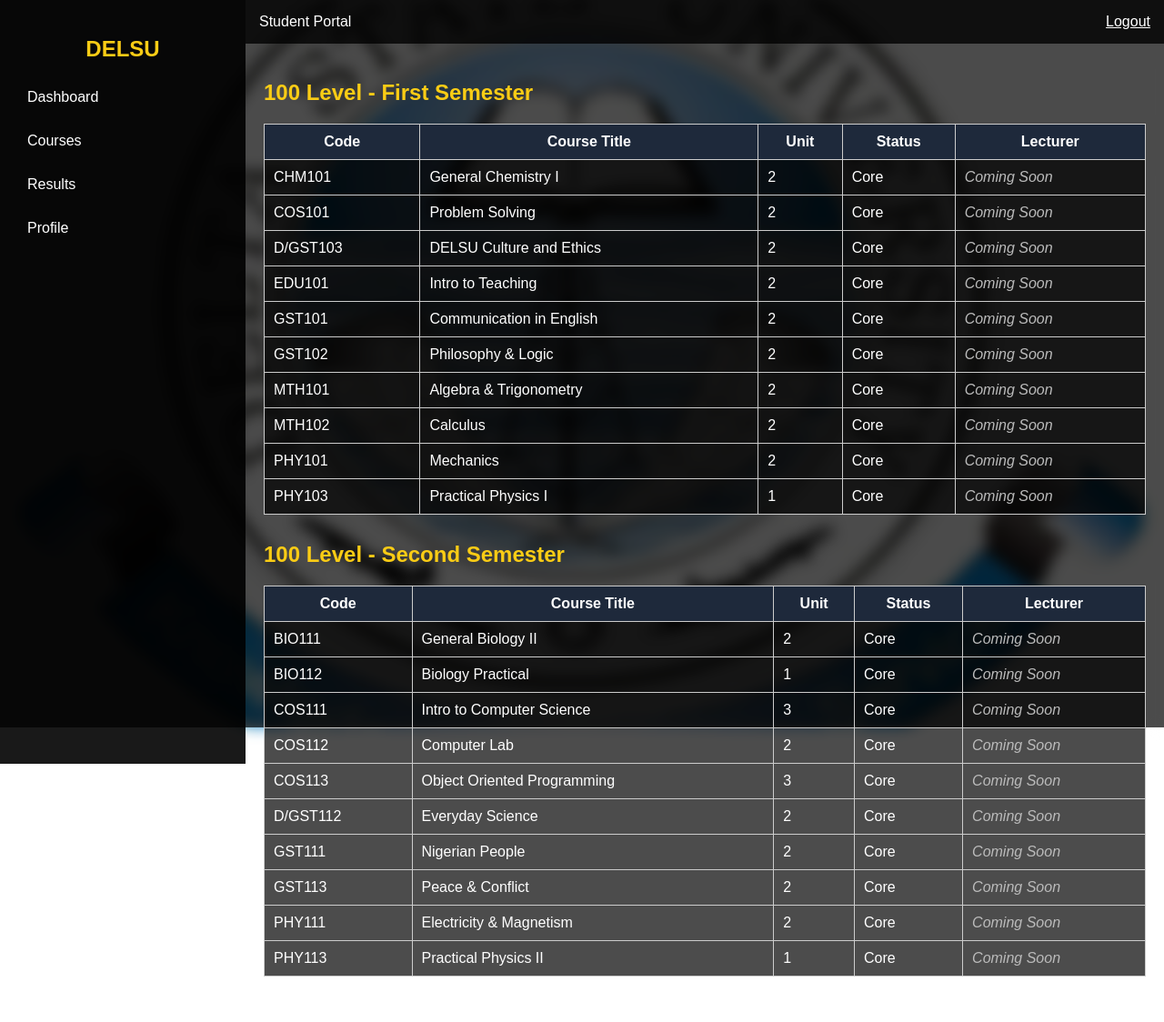
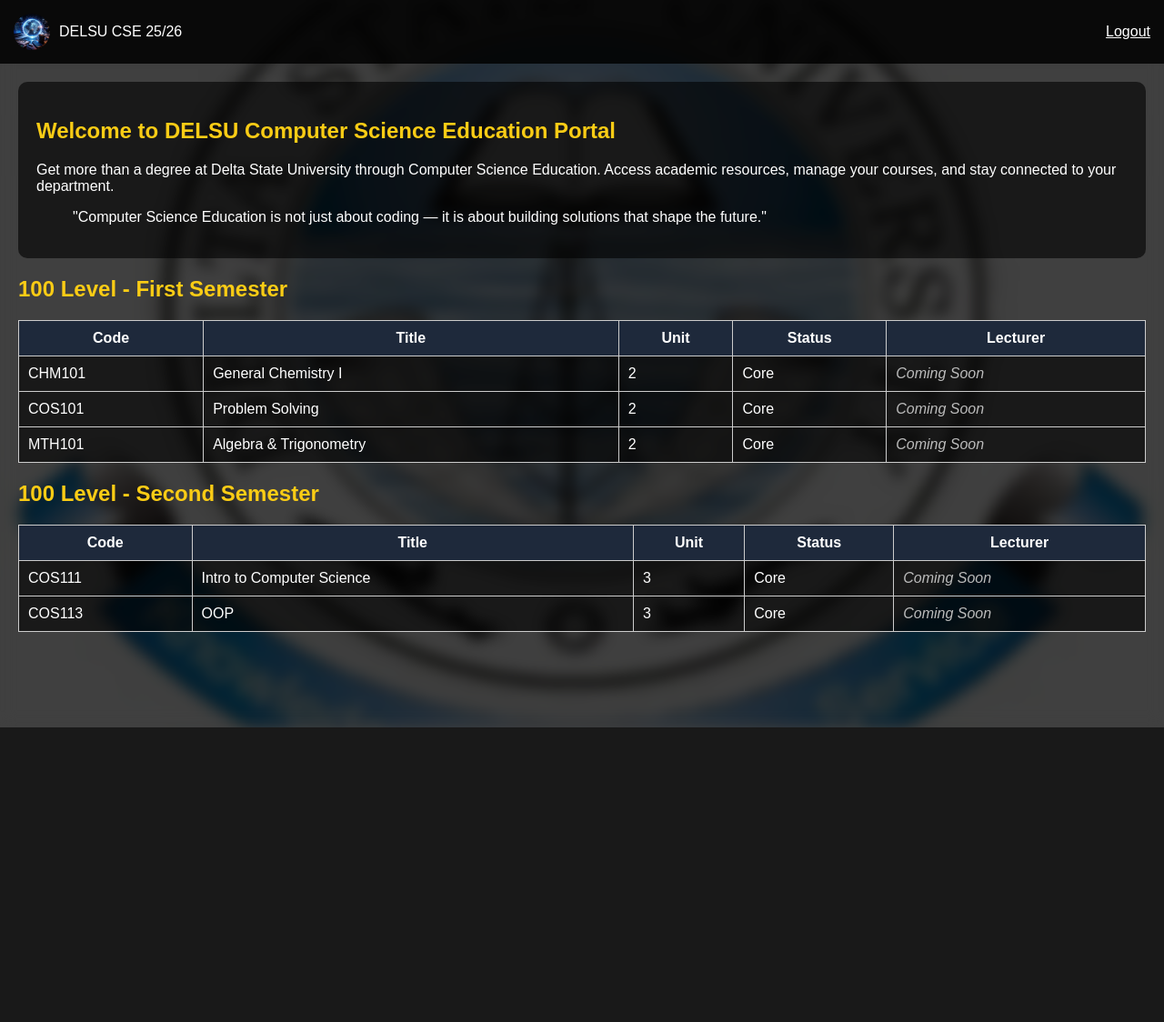
Before and after one commit to successfulone/mywebsite, a Flask app: page /dashboard in a window 1280 px wide. Shown: the whole page at 91% size. After the commit the page ends 800 px from the top, so only its background shows below. Run offline with Flask 3, Linux system fonts and the light colour scheme; the visitor is signed in with stand-in values (Sample User, id 1).

Commit message:
full portal redesign

```diff
--- a/app.py
+++ b/app.py
@@ -1,7 +1,7 @@
 from flask import Flask, render_template, request, redirect, session
 
 app = Flask(__name__)
-app.secret_key = "secretkey"
+app.secret_key = "delsu_secret_key"
 
 @app.route("/")
 def home():
@@ -14,7 +14,7 @@ def login():
     if request.method == "POST":
         matric = request.form.get("matric")
 
-        if matric:  # simple check
+        if matric:
             session["user"] = matric
             return redirect("/dashboard")
 
@@ -29,7 +29,7 @@ def dashboard():
 
 @app.route("/logout")
 def logout():
-    session.pop("user", None)
+    session.clear()
     return redirect("/login")
 
 if __name__ == "__main__":
--- a/templates/dashboard.html
+++ b/templates/dashboard.html
@@ -1,7 +1,7 @@
 <!DOCTYPE html>
 <html>
 <head>
-    <title>DELSU Portal</title>
+    <title>Dashboard</title>
 
     <style>
         body {
@@ -10,11 +10,12 @@
             color: white;
         }
 
-        /* BACKGROUND */
         .background {
             position: fixed;
-            width: 100%;
-            height: 100%;
+            top: 0;
+            left: 0;
+            right: 0;
+            bottom: 0;
             background: url("{{ url_for('static', filename='bg.png') }}") center/cover no-repeat;
             filter: blur(8px);
             z-index: -2;
@@ -22,77 +23,60 @@
 
         .overlay {
             position: fixed;
-            width: 100%;
-            height: 100%;
-            background: rgba(0,0,0,0.7);
+            top: 0;
+            left: 0;
+            right: 0;
+            bottom: 0;
+            background: rgba(0,0,0,0.75);
             z-index: -1;
         }
 
-        /* LAYOUT */
-        .container {
+        /* NAVBAR */
+        .navbar {
             display: flex;
+            justify-content: space-between;
+            align-items: center;
+            padding: 15px;
+            background: rgba(0,0,0,0.85);
         }
 
-        /* SIDEBAR */
-        .sidebar {
-            width: 230px;
-            background: rgba(0,0,0,0.9);
-            height: 100vh;
+        .logo {
+            display: flex;
+            align-items: center;
+            gap: 10px;
+        }
+
+        .logo img {
+            width: 40px;
+            height: 40px;
+            border-radius: 50%;
+        }
+
+        .container {
             padding: 20px;
         }
 
-        .sidebar h2 {
-            color: #facc15;
-            text-align: center;
-        }
-
-        .sidebar a {
-            display: block;
-            color: white;
-            text-decoration: none;
-            padding: 10px;
-            margin: 10px 0;
-            border-radius: 5px;
-        }
-
-        .sidebar a:hover {
-            background: #38bdf8;
-            color: black;
-        }
-
-        /* MAIN */
-        .main {
-            flex: 1;
-        }
-
-        /* TOPBAR */
-        .topbar {
-            background: rgba(0,0,0,0.8);
-            padding: 15px;
-            display: flex;
-            justify-content: space-between;
-        }
-
-        /* CONTENT */
-        .content {
+        .welcome {
+            background: rgba(0,0,0,0.6);
             padding: 20px;
+            border-radius: 10px;
+            margin-bottom: 20px;
         }
 
         h2 {
             color: #facc15;
         }
 
-        /* TABLE */
         table {
             width: 100%;
             border-collapse: collapse;
-            margin-bottom: 30px;
-            background: rgba(0,0,0,0.7);
+            margin-bottom: 20px;
+            background: rgba(0,0,0,0.6);
         }
 
         th, td {
+            border: 1px solid #ccc;
             padding: 10px;
-            border: 1px solid #ccc;
         }
 
         th {
@@ -103,6 +87,13 @@
             color: #bbb;
             font-style: italic;
         }
+
+        @media (max-width: 768px) {
+            .logo span {
+                font-size: 12px;
+                white-space: nowrap;
+            }
+        }
     </style>
 </head>
 
@@ -111,79 +102,52 @@
 <div class="background"></div>
 <div class="overlay"></div>
 
-<div class="container">
-
-    <!-- SIDEBAR -->
-    <div class="sidebar">
-        <h2>DELSU</h2>
-
-        <a href="#">Dashboard</a>
-        <a href="#">Courses</a>
-        <a href="#">Results</a>
-        <a href="#">Profile</a>
+<div class="navbar">
+    <div class="logo">
+        <img src="{{ url_for('static', filename='logo.png') }}">
+        <span>DELSU CSE 25/26</span>
     </div>
 
-    <!-- MAIN AREA -->
-    <div class="main">
-
-        <!-- TOPBAR -->
-        <div class="topbar">
-            <span>Student Portal</span>
     <a href="/logout" style="color:white;">Logout</a>
 </div>
 
-        <!-- CONTENT -->
-        <div class="content">
+<div class="container">
+
+    <div class="welcome">
+        <h2>Welcome to DELSU Computer Science Education Portal</h2>
+
+        <p>
+            Get more than a degree at Delta State University through Computer Science Education.
+            Access academic resources, manage your courses, and stay connected to your department.
+        </p>
+
+        <blockquote>
+            "Computer Science Education is not just about coding — it is about building solutions that shape the future."
+        </blockquote>
+    </div>
 
     <h2>100 Level - First Semester</h2>
 
     <table>
         <tr>
-                    <th>Code</th>
-                    <th>Course Title</th>
-                    <th>Unit</th>
-                    <th>Status</th>
-                    <th>Lecturer</th>
+            <th>Code</th><th>Title</th><th>Unit</th><th>Status</th><th>Lecturer</th>
         </tr>
 
         <tr><td>CHM101</td><td>General Chemistry I</td><td>2</td><td>Core</td><td class="coming">Coming Soon</td></tr>
         <tr><td>COS101</td><td>Problem Solving</td><td>2</td><td>Core</td><td class="coming">Coming Soon</td></tr>
-                <tr><td>D/GST103</td><td>DELSU Culture and Ethics</td><td>2</td><td>Core</td><td class="coming">Coming Soon</td></tr>
-                <tr><td>EDU101</td><td>Intro to Teaching</td><td>2</td><td>Core</td><td class="coming">Coming Soon</td></tr>
-                <tr><td>GST101</td><td>Communication in English</td><td>2</td><td>Core</td><td class="coming">Coming Soon</td></tr>
-                <tr><td>GST102</td><td>Philosophy & Logic</td><td>2</td><td>Core</td><td class="coming">Coming Soon</td></tr>
         <tr><td>MTH101</td><td>Algebra & Trigonometry</td><td>2</td><td>Core</td><td class="coming">Coming Soon</td></tr>
-                <tr><td>MTH102</td><td>Calculus</td><td>2</td><td>Core</td><td class="coming">Coming Soon</td></tr>
-                <tr><td>PHY101</td><td>Mechanics</td><td>2</td><td>Core</td><td class="coming">Coming Soon</td></tr>
-                <tr><td>PHY103</td><td>Practical Physics I</td><td>1</td><td>Core</td><td class="coming">Coming Soon</td></tr>
     </table>
 
     <h2>100 Level - Second Semester</h2>
 
     <table>
         <tr>
-                    <th>Code</th>
-                    <th>Course Title</th>
-                    <th>Unit</th>
-                    <th>Status</th>
-                    <th>Lecturer</th>
+            <th>Code</th><th>Title</th><th>Unit</th><th>Status</th><th>Lecturer</th>
         </tr>
 
-                <tr><td>BIO111</td><td>General Biology II</td><td>2</td><td>Core</td><td class="coming">Coming Soon</td></tr>
-                <tr><td>BIO112</td><td>Biology Practical</td><td>1</td><td>Core</td><td class="coming">Coming Soon</td></tr>
         <tr><td>COS111</td><td>Intro to Computer Science</td><td>3</td><td>Core</td><td class="coming">Coming Soon</td></tr>
-                <tr><td>COS112</td><td>Computer Lab</td><td>2</td><td>Core</td><td class="coming">Coming Soon</td></tr>
-                <tr><td>COS113</td><td>Object Oriented Programming</td><td>3</td><td>Core</td><td class="coming">Coming Soon</td></tr>
-                <tr><td>D/GST112</td><td>Everyday Science</td><td>2</td><td>Core</td><td class="coming">Coming Soon</td></tr>
-                <tr><td>GST111</td><td>Nigerian People</td><td>2</td><td>Core</td><td class="coming">Coming Soon</td></tr>
-                <tr><td>GST113</td><td>Peace & Conflict</td><td>2</td><td>Core</td><td class="coming">Coming Soon</td></tr>
-                <tr><td>PHY111</td><td>Electricity & Magnetism</td><td>2</td><td>Core</td><td class="coming">Coming Soon</td></tr>
-                <tr><td>PHY113</td><td>Practical Physics II</td><td>1</td><td>Core</td><td class="coming">Coming Soon</td></tr>
+        <tr><td>COS113</td><td>OOP</td><td>3</td><td>Core</td><td class="coming">Coming Soon</td></tr>
     </table>
-
-        </div>
-
-    </div>
 
 </div>
 
```
Also changed, not shown: templates/login.html (+77 -18 lines). Lines whose indentation alone changed are shown as unchanged.
